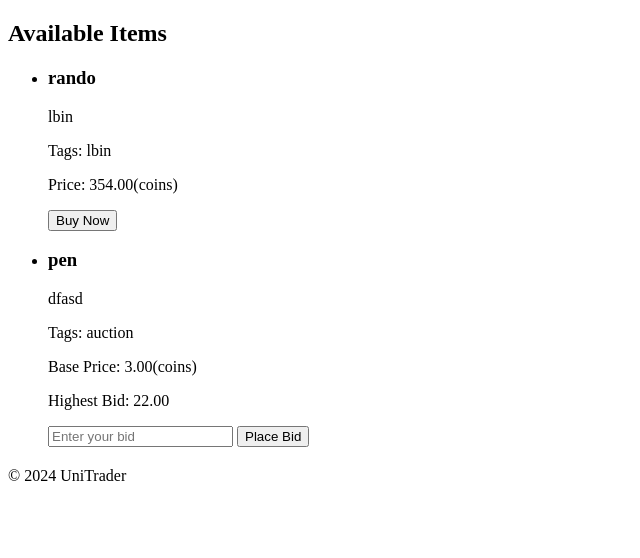
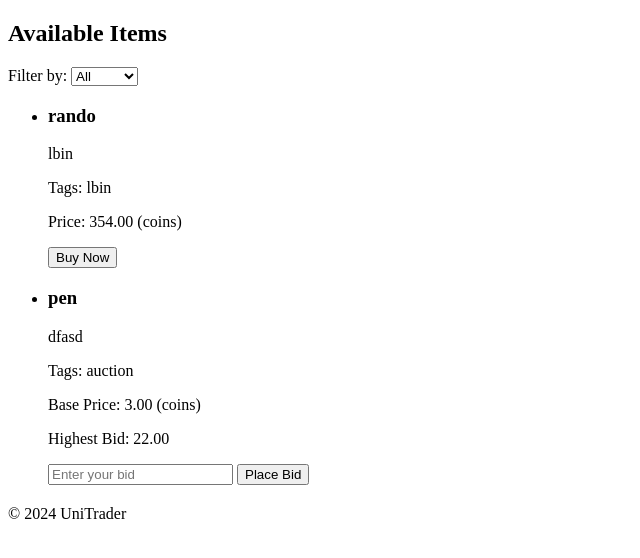
Before and after one commit to pavan082005/AMS, a Django app: page /buy/ in a window 1280 px wide. Shown: the part 70-628 px from the top of the page, without its empty margins (0-640 px from the left). Run offline with Django 5.2, Linux system fonts and the light colour scheme; data comes from the database, SQL or seed files in the repository; both versions use the stored data as it was after the commit.

Commit message:
added filter

```diff
--- a/templates/unitrader/buy_items.html
+++ b/templates/unitrader/buy_items.html
@@ -1,26 +1,35 @@
 {% extends "unitrader/base.html" %}
 {% block content %}
 <h2>Available Items</h2>
+
+<!-- Filter Form -->
+<form method="GET" action="{% url 'buy_items' %}">
+    <label for="tag">Filter by:</label>
+    <select name="tag" id="tag" onchange="this.form.submit()">
+        <option value="">All</option>
+        <option value="auction" {% if selected_tag == "auction" %}selected{% endif %}>Auction</option>
+        <option value="lbin" {% if selected_tag == "lbin" %}selected{% endif %}>lbin</option>
+    </select>
+</form>
+
 {% if items %}
     <ul>
     {% for item in items %}
         <li>
             <h3>{{ item.item_title }}</h3>
             <p>{{ item.item_description }}</p>
-
             <p>Tags: {{ item.item_tags }}</p>
 
             {% if item.item_tags|lower == "auction" %}
-            <p>Base Price: {{ item.base_price  }}(coins)</p>
-            <p>Highest Bid: {{ item.highest_bid }}</p>
+                <p>Base Price: {{ item.base_price }} (coins)</p>
+                <p>Highest Bid: {{ item.highest_bid }}</p>
                 <form method="POST" action="{% url 'bid_on_item' item.id %}">
                     {% csrf_token %}
                     <input type="number" name="bid_amount" placeholder="Enter your bid" required>
                     <button type="submit">Place Bid</button>
                 </form>
-            {% elif item.item_tags|lower != "auction" %}
-            <p>Price: {{ item.base_price }}(coins)</p>
-
+            {% elif item.item_tags|lower == "lbin" %}
+                <p>Price: {{ item.base_price }} (coins)</p>
                 <form method="POST" action="{% url 'buy_now' item.id %}">
                     {% csrf_token %}
                     <button type="submit">Buy Now</button>
@@ -32,6 +41,7 @@
 {% else %}
     <p>No items are available for purchase right now.</p>
 {% endif %}
+
 <div id="purchase-message" style="font-size: 24px; color: green; margin-top: 20px;">
     {% if messages %}
         {% for message in messages %}
--- a/unitrader/views.py
+++ b/unitrader/views.py
@@ -116,9 +116,23 @@ def sell_item(request):
 
 
 
+
 def buy_items(request):
-    available_items = Item.objects.filter(status='available')  # Only display available items
-    return render(request, 'unitrader/buy_items.html', {'items': available_items})
+    # Get the tag filter from the GET request
+    selected_tag = request.GET.get('tag', '')
+
+    # Filter available items based on the selected tag
+    if selected_tag.lower() == 'auction':
+        available_items = Item.objects.filter(status='available', item_tags__iexact='auction')
+    elif selected_tag.lower() == 'lbin':
+        available_items = Item.objects.filter(status='available', item_tags__iexact='lbin')
+    else:
+        available_items = Item.objects.filter(status='available')  # No filter applied
+
+    return render(request, 'unitrader/buy_items.html', {
+        'items': available_items,
+        'selected_tag': selected_tag,  # Pass the selected tag to the template
+    })
 
 @login_required
 def buy_now(request, item_id):
```
Also changed, not shown: db.sqlite3.
